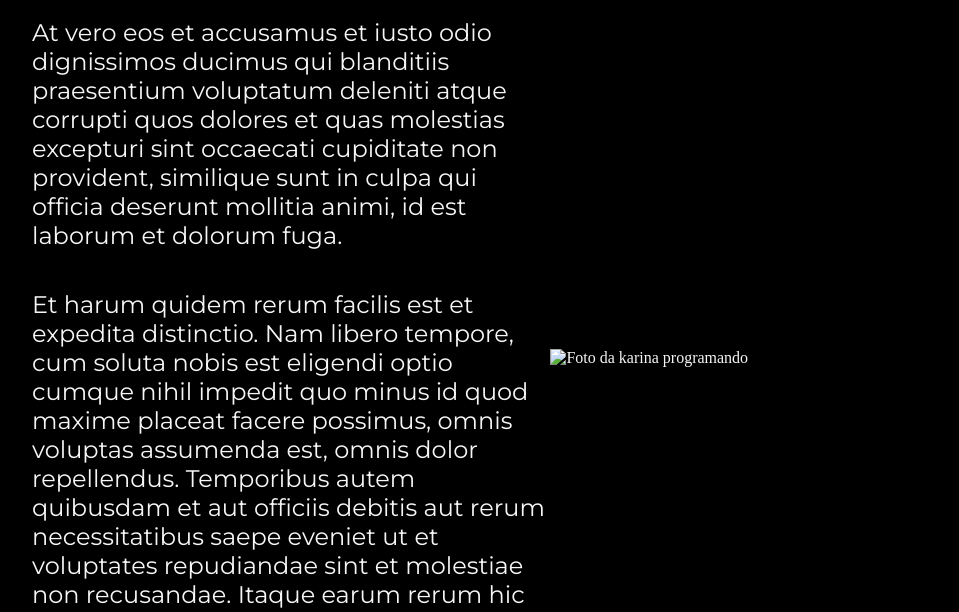
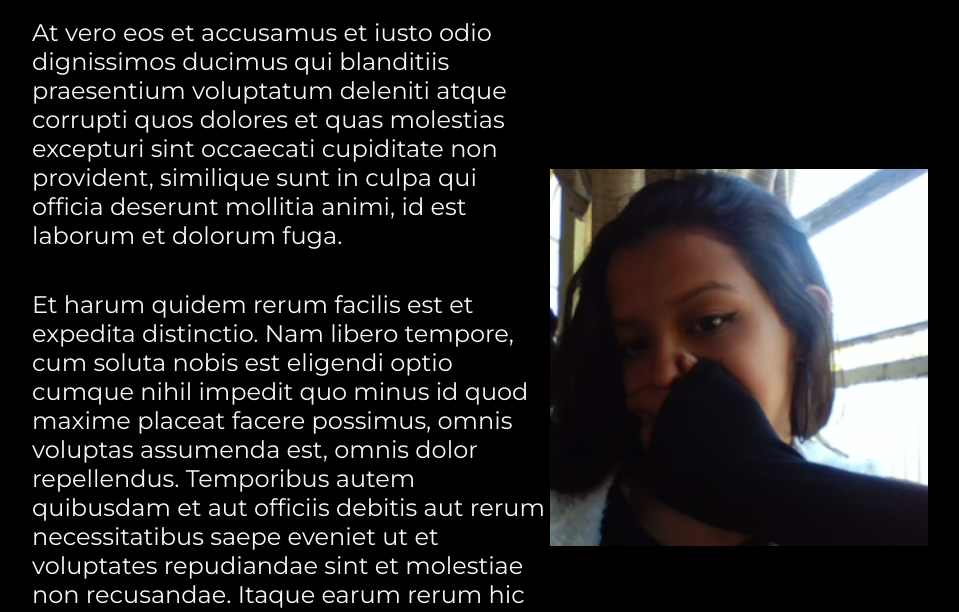
Before and after one commit to karin-xlz/portifolio-karina, a plain HTML site: page about.html in a window 1280 px wide. Shown: the part 186-798 px from the top of the page, without its empty margins (160-1119 px from the left). Drawn offline with nearby package versions, Linux system fonts and the light colour scheme.

Commit message:
Update about.html

```diff
--- a/about.html
+++ b/about.html
@@ -33,7 +33,7 @@
                 perferendis doloribus asperiores ipsum delis forum birol parela maxime infena. Excepteur sint occaecat
                 cupidatat non.</p>
         </section>
-        <img src="ras.png" height="50%" width="50%" alt="Foto da karina programando">
+        <img src="karina.png" height="50%" width="50%" alt="Foto da karina programando">
     </main>
 
     <footer class="rodape">
```
